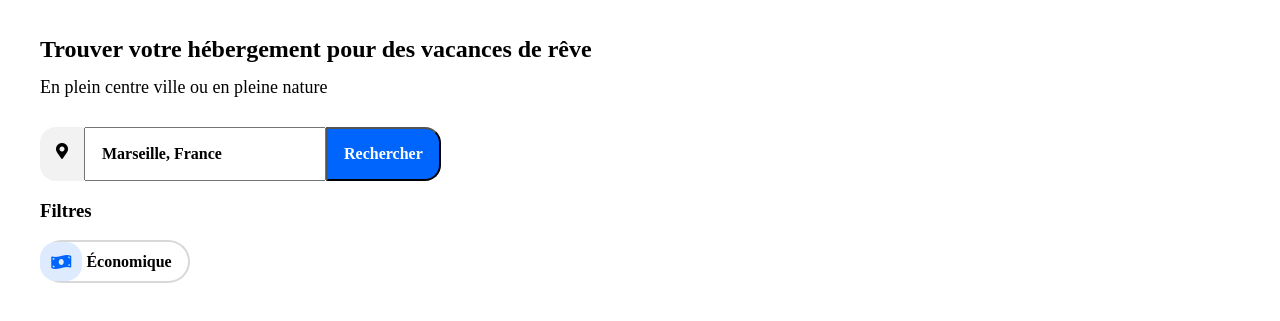
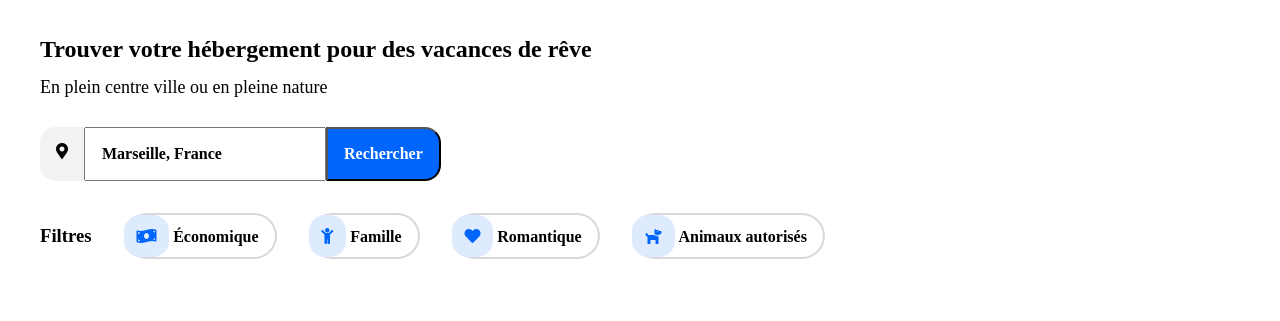
Before and after one commit to nitatemic/Reservia, a plain HTML site: page index.html in a window 1280 px wide. Shown: the part 67-388 px from the top of the page. Drawn offline with Linux system fonts and the light colour scheme; a web font is replaced by a local one.

Commit message:
Filters added

```diff
--- a/css/styles.css
+++ b/css/styles.css
@@ -3,12 +3,14 @@
 body {
         font-family: Raleway;
         padding-left: 2rem ;
+        flex-wrap: wrap;
 }
 
 header {
         display: flex;
         justify-content: space-between;
         align-items: center;
+        flex-wrap: wrap;
 }
 
 nav{
@@ -87,10 +89,10 @@ input[type=submit]      {
         padding : 1rem;
 }
 
-.fa-money-bill-wave {
+.fas:not(#pin) {
         color: #0065FC;
         background-color: #DEEBFF;
-        padding: 0.7rem;
+        padding: 0.8rem;
         border-radius: 50%;
         -webkit-border-radius: 50%;
         -moz-border-radius: 50%;
@@ -99,8 +101,20 @@ input[type=submit]      {
         -webkit-border-radius: 1rem;
 }
 
+.filters {
+        display: flex;
+        margin-top: 1rem;;
+        align-items: center;
+        flex-wrap: wrap;
+}
+
+.filters h3{
+        margin-right : 1rem;
+}
+
 .filter {
         display: inline-block ;
+
         padding-right: 1rem;
         border: 2px #d8d8d8 solid;
         border-left: none;
@@ -110,6 +124,9 @@ input[type=submit]      {
         -ms-border-radius: 2rem;
         -o-border-radius: 2rem;
         font-weight: bold;
+        height : auto;
+        margin : 1rem;
+
 }
 
 .filter:hover {
--- a/index.html
+++ b/index.html
@@ -28,15 +28,33 @@
                 <input type="submit" value="Rechercher">
             </form>
 
-            <div id="filters">
-                <h3>Filtres</h3>
+            <div class="filters">
+                <h3>Filtres</h3>        <!--Premier filtre-->
                 <div class="filter">
                     <span class="filterIcon">
                         <i class="fas fa-money-bill-wave"></i>
                     </span>
                     Économique
+                </div>
+                <div class="filter">    <!--Deuxieme filtre-->
+                    <span class="filterIcon">
+                        <i class="fas fa-child"></i>
+                    </span>
+                    Famille
+                </div>
+                <div class="filter">    <!--Troisième filtre-->
+                    <span class="filterIcon">
+                        <i class="fas fa-heart"></i>
+                    </span>
+                    Romantique
+                </div>
+                <div class="filter">    <!--Troisième filtre-->
+                    <span class="filterIcon">
+                        <i class="fas fa-dog"></i>
+                    </span>
+                    Animaux autorisés
+                </div>
 
-                </div>
             </div>
     </body>
 </html>
```
